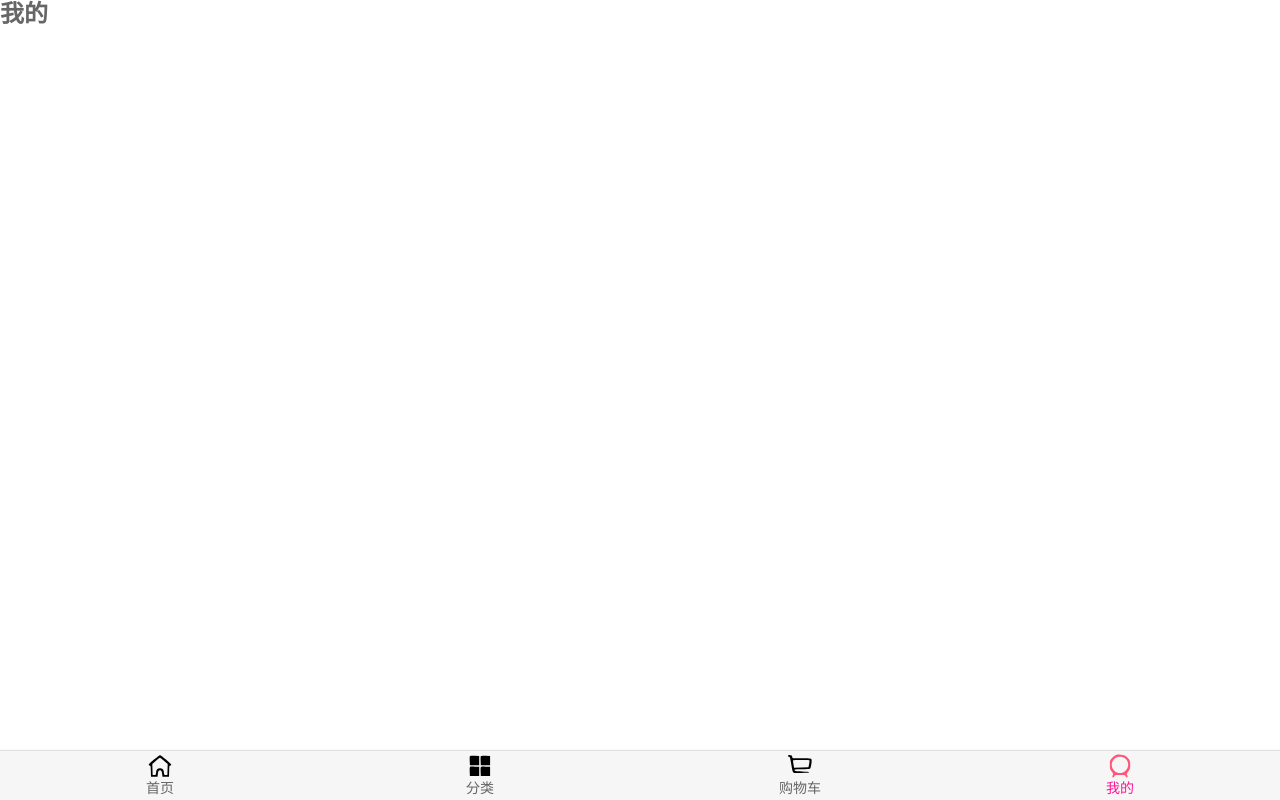
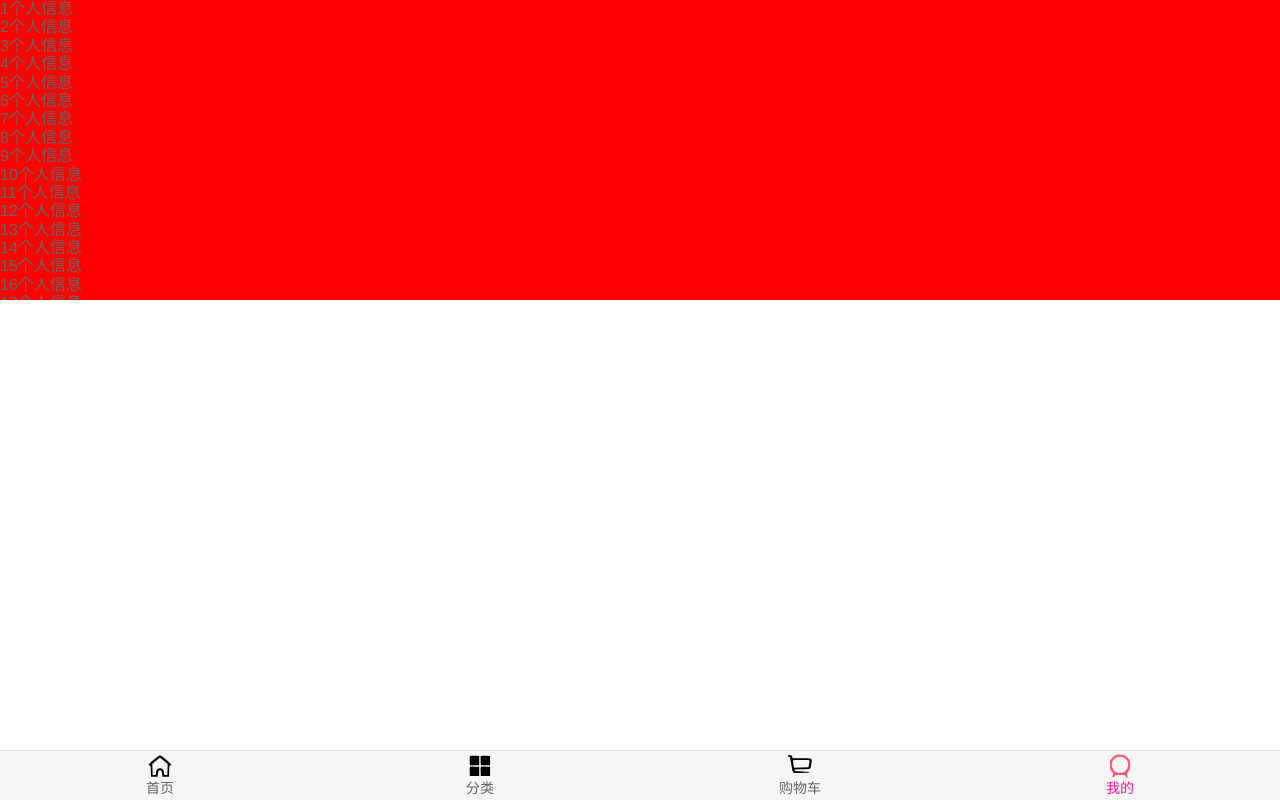
Before and after one commit to yxdworkspace/mall, a Vue app: page /profile in a window 1280 px wide. Built offline with nearby package versions, Linux system fonts and the light colour scheme.

Commit message:
解决异步滚动问题

```diff
--- a/src/components/common/scroll/Scroll.vue
+++ b/src/components/common/scroll/Scroll.vue
@@ -1,5 +1,5 @@
 <template>
-  <div class="wrapper">
+  <div class="wrapper" ref="wrapper">
     <div class="content">
       <slot></slot>
     </div>
@@ -10,13 +10,34 @@
 import BScroll from "better-scroll";
 export default {
   name: "Scroll",
+  props:{
+    probeType:{
+      type:Number,
+      default:0
+    },
+    pullUpLoad:{
+      type:Boolean,
+      default: false
+    }
+  },
   mounted() {
-    this.scroll = new BScroll(".wrapper",{
-      probeType:3,
+    this.scroll = new BScroll(this.$refs.wrapper,{
+      probeType:this.probeType,
       observeDOM:true,
-      click:true
+      click:true,
+      pullUpLoad: this.pullUpLoad,
     })
     // this.scroll(0,0)
+    //2.监听滚动的位置
+    this.scroll.on('scroll',(position) => {
+      // console.log(position);
+      this.$emit('scroll',position)
+    })
+    //3.监听滚动的位置
+    this.scroll.on('pullingUp',() => {
+      // console.log('上拉加载更多');
+      this.$emit('pullingUp')
+    })
   },
   data(){
     return {
@@ -25,9 +46,15 @@ export default {
   },
   methods:{
     scrollTo(x,y, time =300){
-      this.scroll.scrollTo(x,y,time)
+      this.scroll && this.scroll.scrollTo && this.scroll.scrollTo(x,y,time)
+    },
+    finishPullUp(){
+      this.scroll.finishPullUp()
+    },
+    refresh(){
+      this.scroll && this.scroll.refresh()
     }
-  }
+  },
 }
 </script>
 
--- a/src/components/content/goods/GoodsList.vue
+++ b/src/components/content/goods/GoodsList.vue
@@ -1,6 +1,6 @@
 <template>
 <div class="goods">
-  <goods-list-item v-for="items in goods" :goods-item="items"/>
+  <goods-list-item v-for="items in goods" :goods-item="items" v-bind="$attrs"/>
 </div>
 </template>
 
--- a/src/components/content/goods/GoodsListItem.vue
+++ b/src/components/content/goods/GoodsListItem.vue
@@ -1,6 +1,6 @@
 <template>
 <div class="goods-item">
-  <img :src="goodsItem.show.img" alt="">
+  <img :src="goodsItem.show.img" alt="" @load="imageLoad">
   <div class="goods-info">
     <p>{{goodsItem.title}}</p>
     <span class="price">{{goodsItem.price}}</span>
@@ -20,8 +20,14 @@ export default {
 
         }
       }
+    },
+    imageLoad:{
+      type:Function,
+      default:() => {
+        return Function
+      }
     }
-  }
+  },
 }
 </script>
 
--- a/src/network/request.js
+++ b/src/network/request.js
@@ -6,7 +6,7 @@ export function request(config){
             timeout:5000
         })
         instance.interceptors.request.use(config => {
-            console.log(config);
+            // console.log(config);
             // 1.比如config中的一些信息不符合服务器的要求
             //2.比如每次发送网络请求时，都希望在界面中显示一个请求图标
             //3.某写网络请求（token）必须携带一些特殊的信息
@@ -16,7 +16,7 @@ export function request(config){
         });
         //2.2响应式拦截
         instance.interceptors.response.use(res => {
-            console.log(res);
+            // console.log(res);
             return res.data
         },err => {
             console.log(err);
--- a/src/views/category/CateGory.vue
+++ b/src/views/category/CateGory.vue
@@ -114,20 +114,6 @@ export default {
       scroll:null
     }
   },
-  mounted() {
-    this.scroll = new BScroll(this.$ref.wrapper,{
-      probeType:3,
-      pullUpLoad:true
-    })
-
-    this.scroll.on('scroll',(position) => {
-      console.log(position);
-    })
-
-    this.scroll.on('pullingUp',() => {
-      console.log('上拉加载更多');
-    })
-  }
 }
 </script>
 
--- a/src/views/home/Home.vue
+++ b/src/views/home/Home.vue
@@ -5,14 +5,18 @@
       <div>购物街</div>
     </template>
   </nav-bar>
-  <scroll class="content" ref="scroll">
+  <scroll class="content"
+          ref="scroll"
+          :probe-type="3"
+          @scroll="contentScroll"
+          :pull-up-load="true" @pullingUp="loadMore">
     <home-swiper :banners="banners"/>
     <recommend-view :recommends="recommends"/>
     <feature-view/>
     <tab-control class="tab-control" :titles="['流行','新款','精选']" @tabClick="tabClick"/>
-    <goods-list :goods="goods[currentType].list"/>
+    <goods-list :goods="goods[currentType].list" :imageLoad="imageLoad"/>
   </scroll>
-  <back-top @click.native="backClick"/>
+  <back-top @click.native="backClick" v-show="isShow"/>
 </div>
 </template>
 
@@ -48,7 +52,9 @@ export default {
         'new':{page: 0 , list: []},
         'sell':{page: 0 , list: []}
       },
-      currentType:'pop'
+      currentType:'pop',
+      isShow:false,
+      refresh1:''
     }
   },
   created() {
@@ -56,6 +62,16 @@ export default {
     this.getHomeGoods('pop')
     this.getHomeGoods('new')
     this.getHomeGoods('sell')
+
+    //监听图片加载完成
+    // this.$bus.$on('itemImageLoad',() => {
+    //   this.$refs.scroll.refresh()
+    // })
+
+  },
+  mounted() {
+      const that = this
+    that.refresh1 =  this.debounce(this.imageLoad1,200)
   },
   methods:{
     /*网络请求*/
@@ -73,6 +89,7 @@ export default {
       getHomeGoods(type,page).then(res => {
         this.goods[type].list.push(...res.data.list)
         this.goods[type].page += 1
+        this.$refs.scroll.finishPullUp()
       })
     },
     /*事件监听*/
@@ -89,7 +106,30 @@ export default {
       }
     },
     backClick(){
-      this.$refs.scroll.scroll.scrollTo(0,0,500)
+      this.$refs.scroll.scroll.scrollTo(0,0)
+    },
+    contentScroll(position){
+      // console.log(position);
+      this.isShow = -position.y > 1000
+    },
+    loadMore(){
+      this.getHomeGoods(this.currentType)
+    },
+    imageLoad1(){
+      this.$refs.scroll.refresh()
+    },
+    imageLoad(){
+      this.refresh1()
+    },
+    /*防抖函数*/
+    debounce(func,delay){
+      let timer = null
+      return function (...args){
+        if(timer) clearTimeout(timer)
+        timer = setTimeout(() => {
+          func.apply(this, args)
+        },delay)
+      }
     }
   }
 }
@@ -115,7 +155,9 @@ export default {
   top: 44px;
 }
 /*.content{*/
-/*  height: calc(100% - 93px);*/
+/*  height: calc(100% - 50px);*/
+/*  overflow: hidden;*/
+/*  !*margin-bottom: 44px;*!*/
 /*}*/
 .content{
   position: absolute;
--- a/src/views/profile/Profile.vue
+++ b/src/views/profile/Profile.vue
@@ -1,13 +1,126 @@
 <template>
-<h2>我的</h2>
+<div>
+  <scroll class="content">
+    <ul>
+      <li>1个人信息</li>
+      <li>2个人信息</li>
+      <li>3个人信息</li>
+      <li>4个人信息</li>
+      <li>5个人信息</li>
+      <li>6个人信息</li>
+      <li>7个人信息</li>
+      <li>8个人信息</li>
+      <li>9个人信息</li>
+      <li>10个人信息</li>
+      <li>11个人信息</li>
+      <li>12个人信息</li>
+      <li>13个人信息</li>
+      <li>14个人信息</li>
+      <li>15个人信息</li>
+      <li>16个人信息</li>
+      <li>17个人信息</li>
+      <li>18个人信息</li>
+      <li>19个人信息</li>
+      <li>20个人信息</li>
+      <li>21个人信息</li>
+      <li>22个人信息</li>
+      <li>23个人信息</li>
+      <li>24个人信息</li>
+      <li>25个人信息</li>
+      <li>26个人信息</li>
+      <li>27个人信息</li>
+      <li>28个人信息</li>
+      <li>29个人信息</li>
+      <li>30个人信息</li>
+      <li>31个人信息</li>
+      <li>32个人信息</li>
+      <li>33个人信息</li>
+      <li>34个人信息</li>
+      <li>35个人信息</li>
+      <li>36个人信息</li>
+      <li>37个人信息</li>
+      <li>38个人信息</li>
+      <li>39个人信息</li>
+      <li>40个人信息</li>
+      <li>41个人信息</li>
+      <li>42个人信息</li>
+      <li>43个人信息</li>
+      <li>44个人信息</li>
+      <li>45个人信息</li>
+      <li>46个人信息</li>
+      <li>47个人信息</li>
+      <li>48个人信息</li>
+      <li>49个人信息</li>
+      <li>50个人信息</li>
+      <li>51个人信息</li>
+      <li>52个人信息</li>
+      <li>53个人信息</li>
+      <li>54个人信息</li>
+      <li>55个人信息</li>
+      <li>56个人信息</li>
+      <li>57个人信息</li>
+      <li>58个人信息</li>
+      <li>59个人信息</li>
+      <li>60个人信息</li>
+      <li>61个人信息</li>
+      <li>62个人信息</li>
+      <li>63个人信息</li>
+      <li>64个人信息</li>
+      <li>65个人信息</li>
+      <li>66个人信息</li>
+      <li>67个人信息</li>
+      <li>68个人信息</li>
+      <li>69个人信息</li>
+      <li>70个人信息</li>
+      <li>71个人信息</li>
+      <li>72个人信息</li>
+      <li>73个人信息</li>
+      <li>74个人信息</li>
+      <li>75个人信息</li>
+      <li>76个人信息</li>
+      <li>77个人信息</li>
+      <li>78个人信息</li>
+      <li>79个人信息</li>
+      <li>80个人信息</li>
+      <li>81个人信息</li>
+      <li>82个人信息</li>
+      <li>83个人信息</li>
+      <li>84个人信息</li>
+      <li>85个人信息</li>
+      <li>86个人信息</li>
+      <li>87个人信息</li>
+      <li>88个人信息</li>
+      <li>89个人信息</li>
+      <li>90个人信息</li>
+      <li>91个人信息</li>
+      <li>92个人信息</li>
+      <li>93个人信息</li>
+      <li>94个人信息</li>
+      <li>95个人信息</li>
+      <li>96个人信息</li>
+      <li>97个人信息</li>
+      <li>98个人信息</li>
+      <li>99个人信息</li>
+      <li>100个人信息</li>
+    </ul>
+  </scroll>
+</div>
 </template>
 
 <script>
+import Scroll from "@/components/common/scroll/Scroll";
 export default {
-  name: "Profile"
+  name: "Profile",
+  components:{
+    Scroll
+  }
 }
 </script>
 
 <style scoped>
-
+.content{
+  height: 300px;
+  background-color: red;
+  overflow: hidden;
+}
 </style>
```
